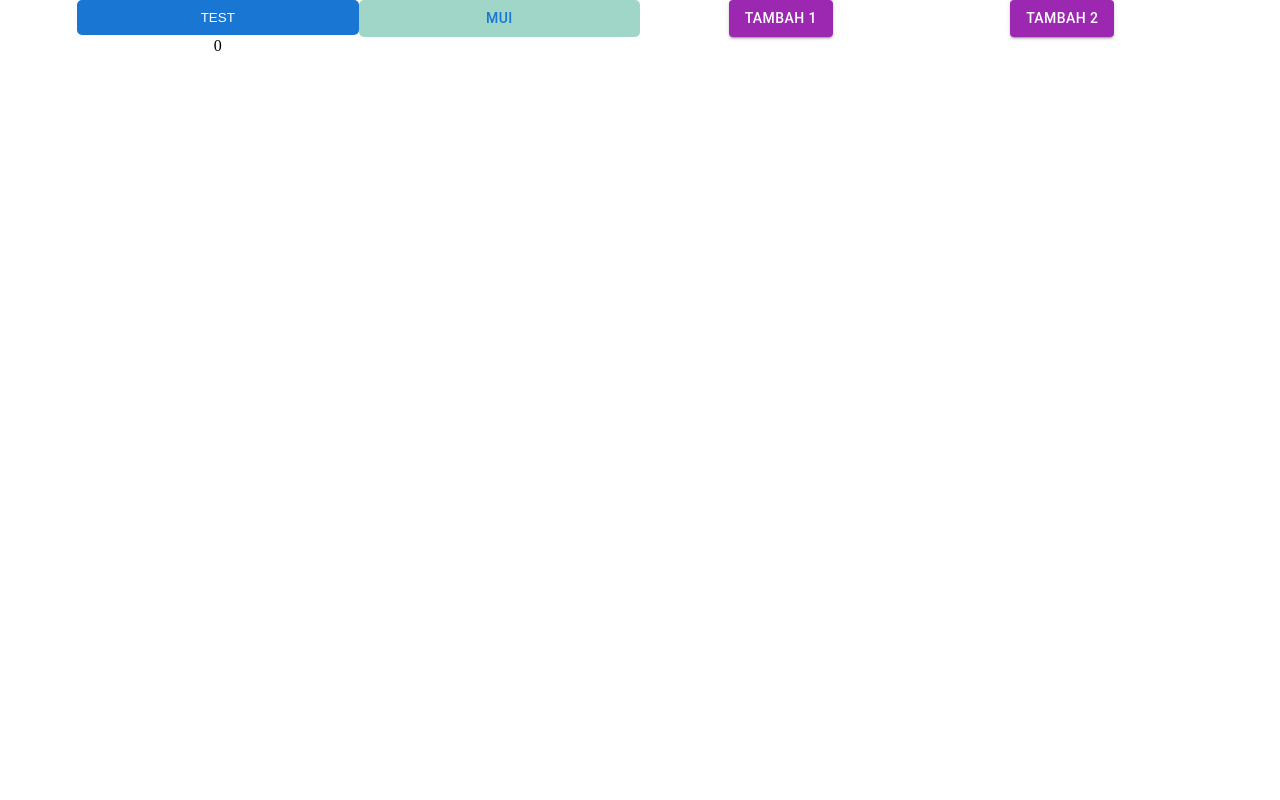
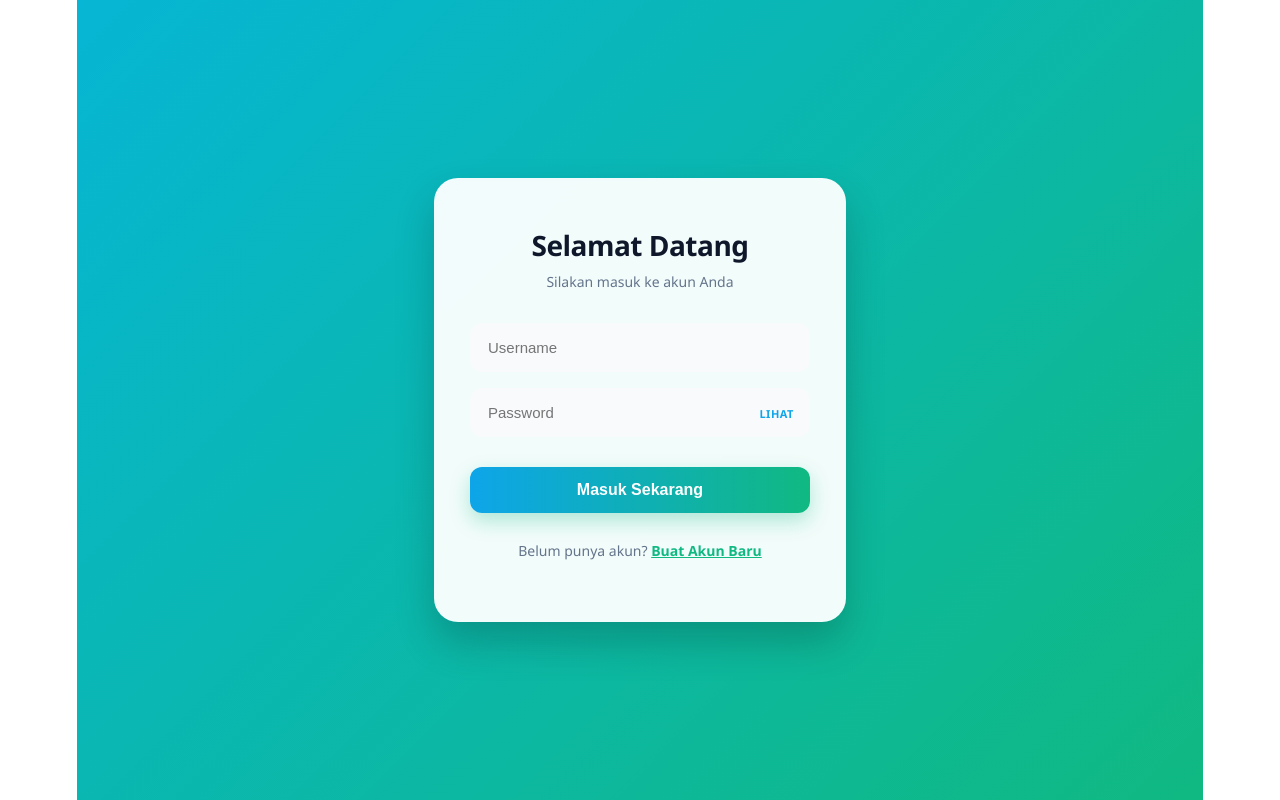
Before and after one commit to satriapinan/food-order-sttp, a React (Vite) app: page / in a window 1280 px wide. Built offline with nearby package versions, Linux system fonts and the light colour scheme.

Commit message:
Halaman login

```diff
--- a/src/App.jsx
+++ b/src/App.jsx
@@ -1,66 +1,155 @@
 import { useState } from "react";
-import Button from "@mui/material/Button";
-import Grid from "@mui/material/Grid";
-import AppButton from "./components/AppButton";
 
 function App() {
-  const [count, setCount] = useState(0);
+  const [username, setUsername] = useState("");
+  const [password, setPassword] = useState("");
+  const [showPassword, setShowPassword] = useState(false);
+
+  const handleSubmit = (e) => {
+    e.preventDefault();
+    console.log("Username:", username);
+    console.log("Password:", password);
+  };
 
   return (
-    <Grid container>
-      {/* MANUAL */}
-      <Grid item size={{ xs: 12, sm: 6, md: 3 }}>
-        <button
-          onClick={() => setCount((count) => count + 1)}
-          style={{
-            width: "100%",
-            backgroundColor: "#1976d2",
-            borderRadius: "5px",
-            border: "none",
-            color: "#FFF",
-            padding: "10px",
-          }}
-        >
-          TEST
-        </button>
-      </Grid>
+    <div style={styles.page}>
+      <div style={styles.card}>
+        <h1 style={styles.title}>Selamat Datang</h1>
+        <p style={styles.subtitle}>Silakan masuk ke akun Anda</p>
 
-      {/* MENGGUNAKAN MUI */}
-      <Grid item size={{ xs: 12, sm: 6, md: 3 }}>
-        <Button
-          variant="text"
-          color="primary"
-          onClick={() => setCount((count) => count + 1)}
-          sx={{
-            width: "100%",
-            backgroundColor: "#1976",
-            borderRadius: "5px",
-            boxShadow: "none",
-          }}
-        >
-          MUI
-        </Button>
-      </Grid>
+        <form onSubmit={handleSubmit}>
+          <input
+            type="text"
+            placeholder="Username"
+            value={username}
+            onChange={(e) => setUsername(e.target.value)}
+            style={styles.input}
+          />
 
-      {/* MENGGUNAKAN CUSTOM COMPONENT */}
-      <Grid item size={{ xs: 12, sm: 6, md: 3 }}>
-        <AppButton onClick={() => setCount((count) => count + 1)}>
-          Tambah 1
-        </AppButton>
-      </Grid>
+          <div style={styles.passwordWrapper}>
+            <input
+              type={showPassword ? "text" : "password"}
+              placeholder="Password"
+              value={password}
+              onChange={(e) => setPassword(e.target.value)}
+              style={styles.passwordInput}
+            />
+            <span
+              onClick={() => setShowPassword((prev) => !prev)}
+              style={styles.toggle}
+            >
+              {showPassword ? "SEMBUNYIKAN" : "LIHAT"}
+            </span>
+          </div>
 
-      <Grid item size={{ xs: 12, sm: 6, md: 3 }}>
-        <AppButton onClick={() => setCount((count) => count + 2)}>
-          Tambah 2
-        </AppButton>
-      </Grid>
+          <button type="submit" style={styles.button}>
+            Masuk Sekarang
+          </button>
+        </form>
 
-      {/* HASIL */}
-      <Grid item size={{ xs: 12, sm: 6, md: 3 }}>
-        {count}
-      </Grid>
-    </Grid>
+        <p style={styles.footerText}>
+          Belum punya akun? <span style={styles.link}>Buat Akun Baru</span>
+        </p>
+      </div>
+    </div>
   );
 }
 
+
+const styles = {
+  page: {
+    minHeight: "100vh",
+    display: "flex",
+    justifyContent: "center",
+    alignItems: "center",
+
+    background: "linear-gradient(135deg, #06b6d4, #10b981)",
+    fontFamily: "'Segoe UI', Roboto, Helvetica, Arial, sans-serif",
+  },
+  card: {
+    backgroundColor: "rgba(255, 255, 255, 0.95)",
+    backdropFilter: "blur(10px)",
+    padding: "48px 36px",
+    borderRadius: "24px",
+    boxShadow: "0 20px 40px rgba(0,0,0,0.2)",
+    width: "340px",
+    textAlign: "center",
+  },
+  title: {
+    margin: 0,
+    fontSize: "28px",
+    color: "#0f172a",
+    fontWeight: "800",
+    letterSpacing: "-0.5px",
+  },
+  subtitle: {
+    marginTop: "8px",
+    marginBottom: "32px",
+    fontSize: "14px",
+    color: "#64748b",
+  },
+  input: {
+    width: "100%",
+    padding: "14px 16px",
+    marginBottom: "16px",
+    backgroundColor: "#f8fafc",
+    border: "2px solid transparent",
+    borderRadius: "12px",
+    fontSize: "15px",
+    color: "#334155",
+    boxSizing: "border-box",
+    outline: "none",
+  },
+  passwordWrapper: {
+    position: "relative",
+    marginBottom: "30px",
+  },
+  passwordInput: {
+    width: "100%",
+    padding: "14px 70px 14px 16px",
+    backgroundColor: "#f8fafc",
+    border: "2px solid transparent",
+    borderRadius: "12px",
+    fontSize: "15px",
+    color: "#334155",
+    boxSizing: "border-box",
+    outline: "none",
+  },
+  toggle: {
+    position: "absolute",
+    right: "16px",
+    top: "50%",
+    transform: "translateY(-50%)",
+    fontSize: "11px",
+    fontWeight: "700",
+    color: "#0ea5e9",
+    cursor: "pointer",
+    letterSpacing: "0.5px",
+    userSelect: "none",
+  },
+  button: {
+    width: "100%",
+    padding: "14px",
+    background: "linear-gradient(to right, #0ea5e9, #10b981)",
+    color: "#fff",
+    border: "none",
+    borderRadius: "12px",
+    fontSize: "16px",
+    fontWeight: "bold",
+    cursor: "pointer",
+    boxShadow: "0 8px 20px rgba(16, 185, 129, 0.3)",
+  },
+  footerText: {
+    marginTop: "28px",
+    fontSize: "14px",
+    color: "#64748b",
+  },
+  link: {
+    color: "#10b981",
+    fontWeight: "700",
+    cursor: "pointer",
+    textDecoration: "underline",
+  },
+};
+
 export default App;
```
